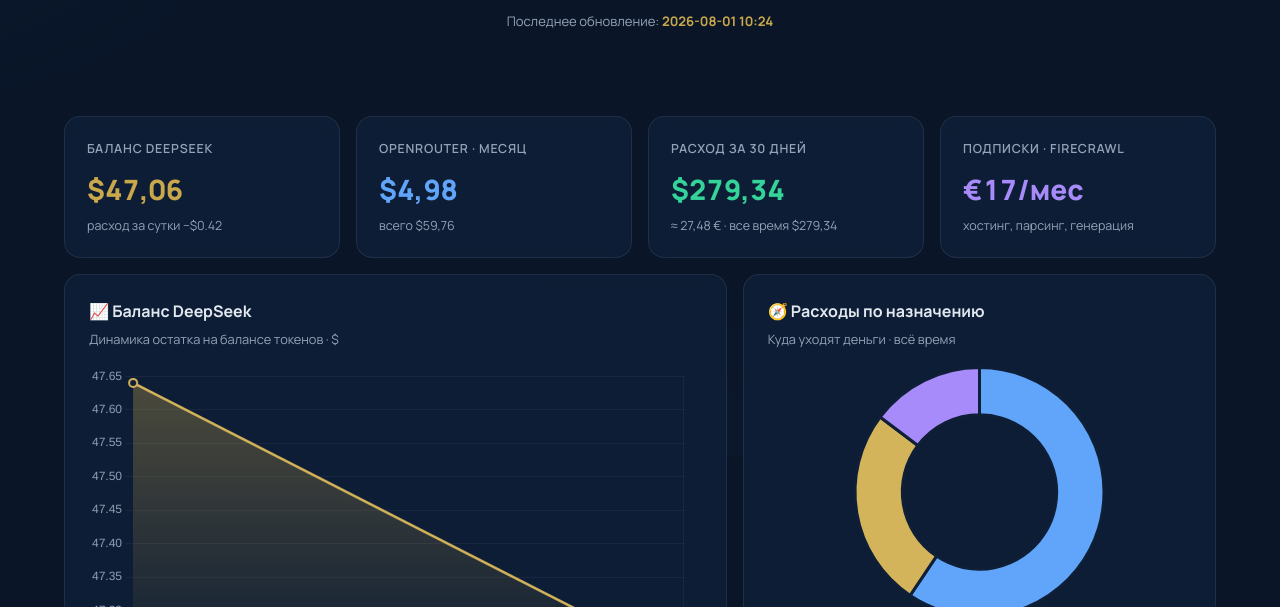
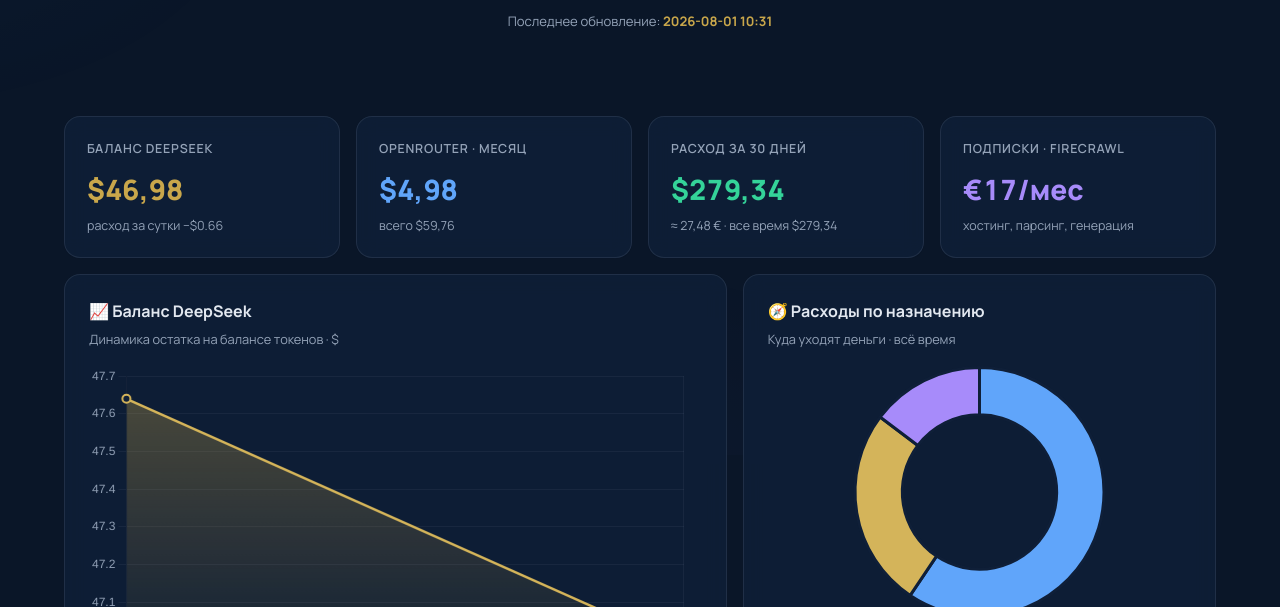
Before and after one commit to tarasenko-maximum/ai-costs-dashboard, a plain HTML site: page index.html in a window 1280 px wide. Shown: the part 345-952 px from the top of the page. Drawn offline with nearby package versions, Linux system fonts and the light colour scheme.

Commit message:
data: обновление дашборда 01.08 10:31

```diff
--- a/data.json
+++ b/data.json
@@ -1,8 +1,10 @@
 {
-  "generated_at": "2026-08-01 10:24",
-  "generated_ts": 1785572658,
+  "generated_at": "2026-08-01 10:31",
+  "generated_ts": 1785573093,
   "balances": {
-    "deepseek": 47.06,
+    "deepseek": 46.98,
+    "deepseek_spend_month": null,
+    "deepseek_spend_days": null,
     "openrouter_total": 59.76,
     "openrouter_monthly": 4.98,
     "firecrawl_sub": "€17/мес"
@@ -89,7 +91,7 @@
     },
     {
       "date": "2026-08-01",
-      "deepseek_balance": 47.22,
+      "deepseek_balance": 46.98,
       "openrouter_usage": 59.76,
       "openrouter_monthly": 4.98
     }
--- a/index.html
+++ b/index.html
@@ -191,7 +191,7 @@ function render(){
   document.getElementById('kpis').innerHTML = `
     <div class="kpi gold reveal"><div class="k-label">Баланс DeepSeek</div>
       <div class="k-val">${fmtUSD(b.deepseek)}</div>
-      <div class="k-sub">${dsChange!=null && dsChange<0 ? 'расход за сутки −$'+Math.abs(dsChange).toFixed(2) : 'за сутки ~$0'}</div></div>
+      <div class="k-sub">${b.deepseek_spend_month!=null ? 'расход ~'+fmtUSD(b.deepseek_spend_month)+'/мес' : (dsChange!=null && dsChange<0 ? 'расход за сутки −$'+Math.abs(dsChange).toFixed(2) : 'за сутки ~$0')}</div></div>
     <div class="kpi blue reveal"><div class="k-label">OpenRouter · месяц</div>
       <div class="k-val">${fmtUSD(b.openrouter_monthly)}</div>
       <div class="k-sub">всего ${fmtUSD(b.openrouter_total)}</div></div>
```
